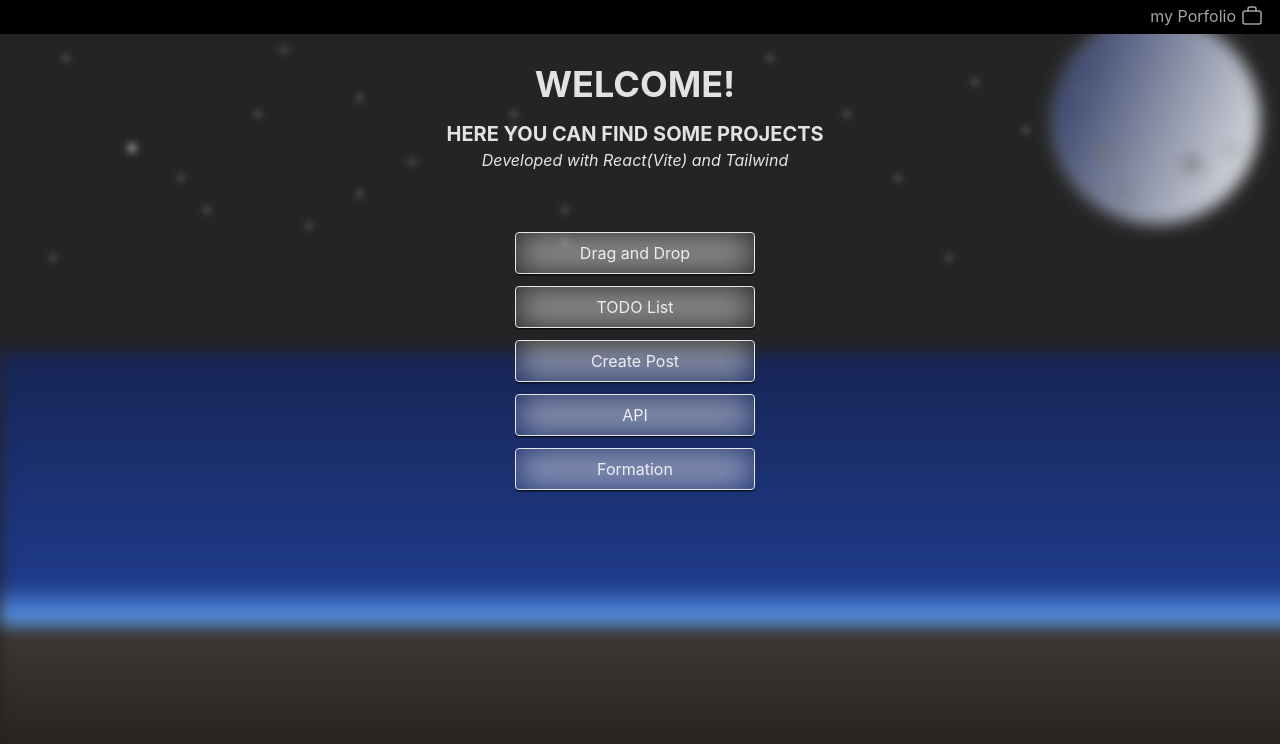
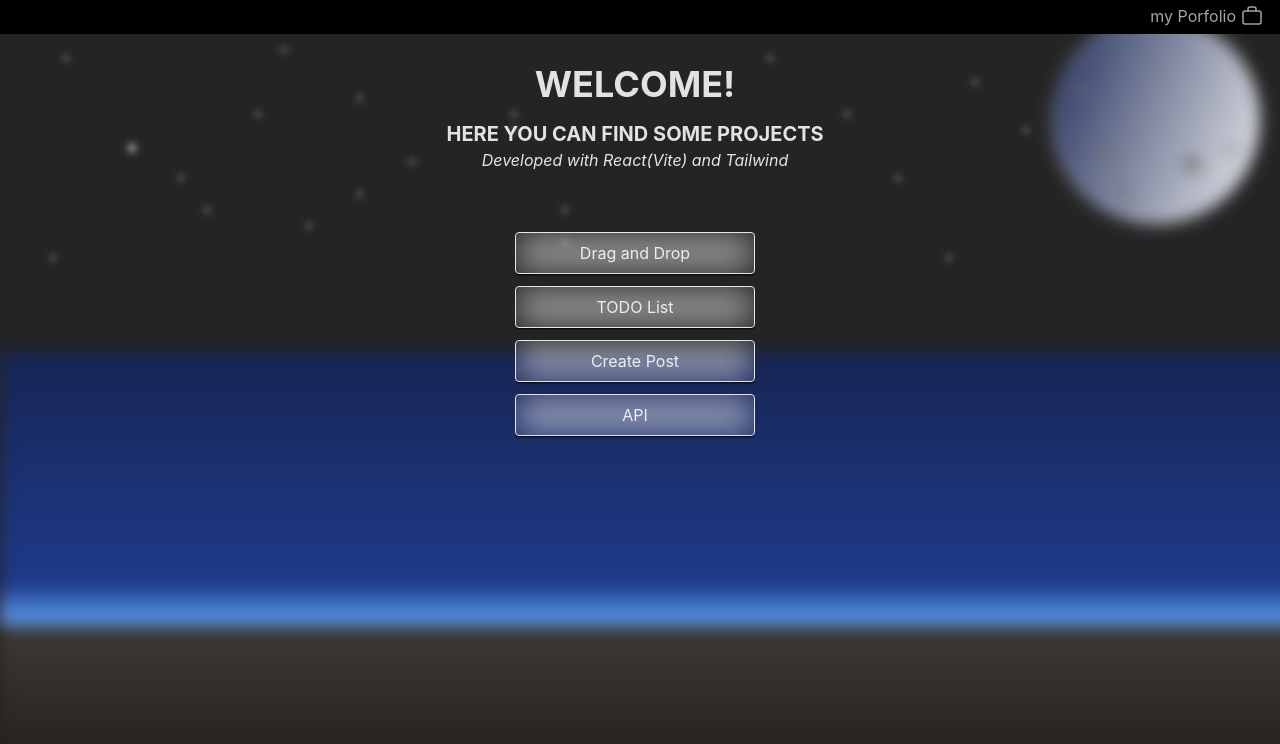
Before and after one commit to chLuis/multi-proyect, a React (Vite) app: page / in a window 1280 px wide. Shown: the top 744 px of the page. Built offline with nearby package versions, Linux system fonts and the light colour scheme.

Commit message:
remove formation

```diff
--- a/src/components/ListProyects.jsx
+++ b/src/components/ListProyects.jsx
@@ -16,10 +16,6 @@ export default function ListProyects() {
         {
             name: "API",
             link: "fetch-api"
-        },
-        {
-            name: "Formation",
-            link: "formation"
         }
     ]
 
```
